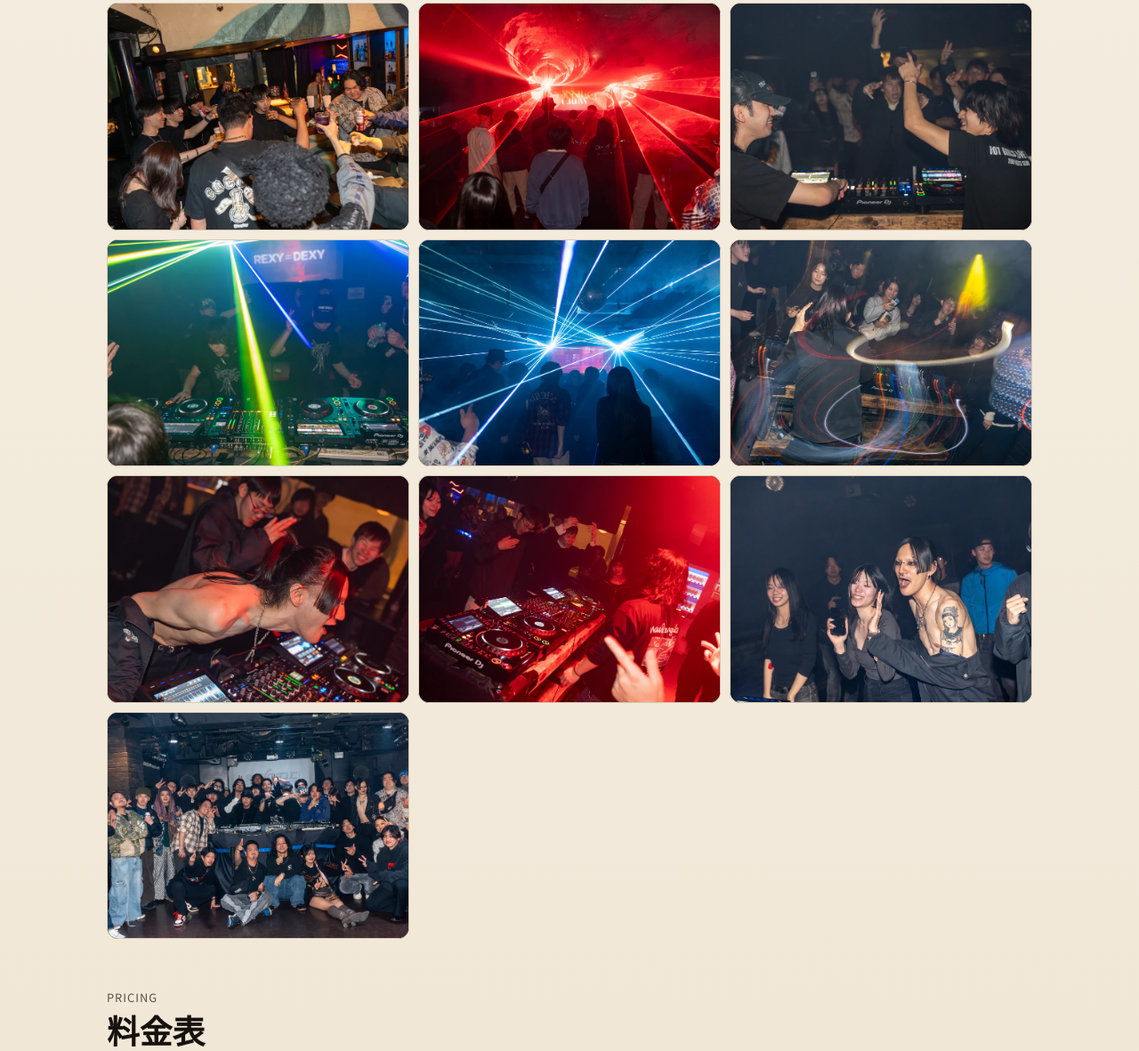
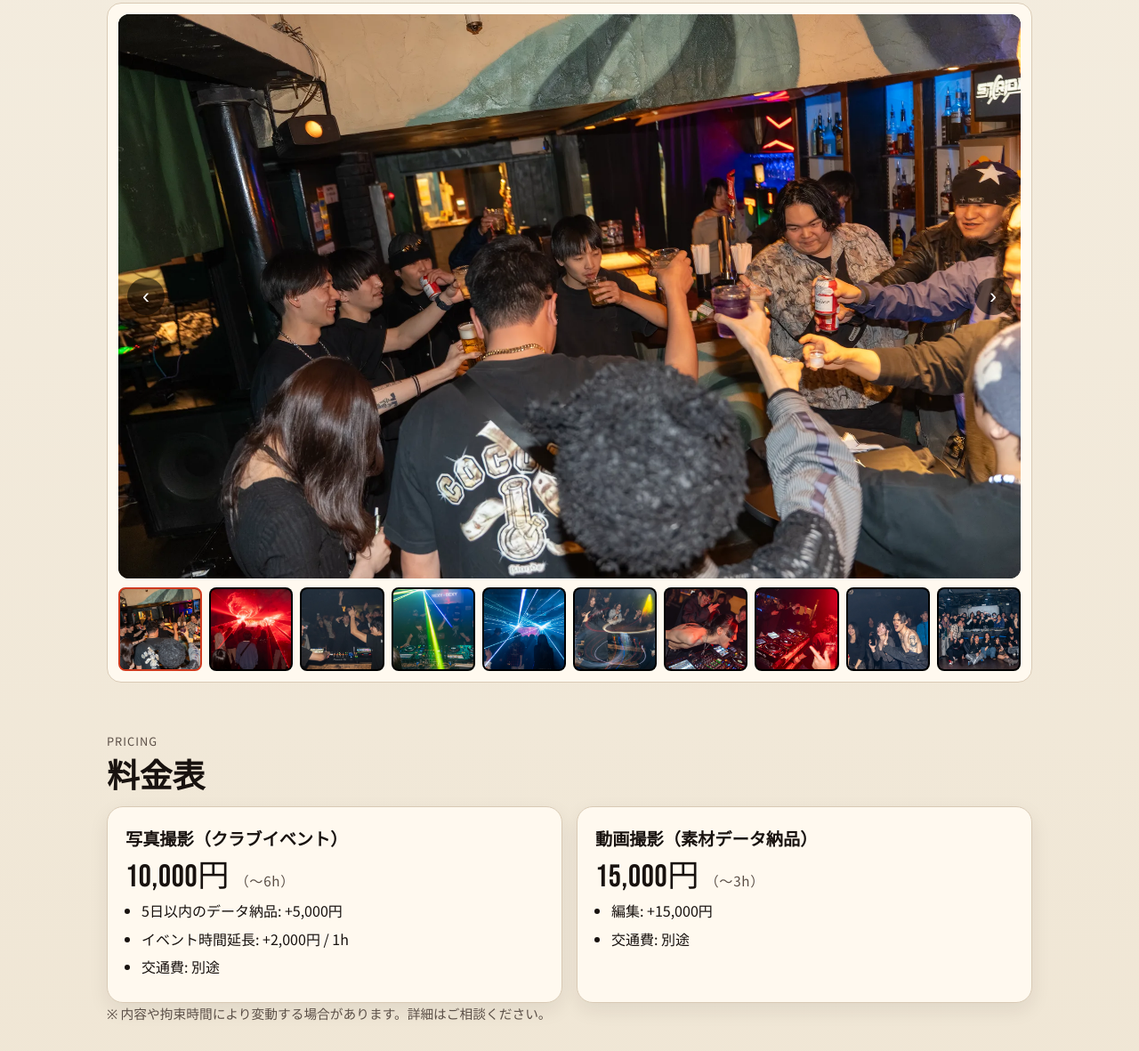
Before and after one commit to kominami-nakami/portfolio, a plain HTML site: page index.html in a window 1280 px wide. Shown: the part 1438-2619 px from the top of the page at 89% size. Drawn offline with Linux system fonts and the light colour scheme.

Commit message:
Update branding text and mobile slideshow layout

```diff
--- a/index.html
+++ b/index.html
@@ -41,7 +41,7 @@
 
     <header class="hero container">
       <nav class="topnav">
-        <p class="logo">KOMINAMI NAKAMI</p>
+        <p class="logo">こみなみなかみ</p>
         <a class="cta" href="#contact">お問い合わせ</a>
       </nav>
 
@@ -122,37 +122,50 @@
           <a href="https://x.com/STRIDE_KS/status/2019003020919574700?s=20" target="_blank" rel="noreferrer">フライヤー</a>
         </p>
         <p class="notice">実際に撮影した写真から一部を掲載しています。</p>
-        <div class="photo-grid">
-          <figure class="photo-card">
-            <img src="works/STRIDE_20260307/20260307_STRIDE-4.webp" alt="STRIDEイベント写真 1" loading="lazy" decoding="async" class="zoomable" />
-          </figure>
-          <figure class="photo-card">
-            <img src="works/STRIDE_20260307/20260307_STRIDE-61.webp" alt="STRIDEイベント写真 2" loading="lazy" decoding="async" class="zoomable" />
-          </figure>
-          <figure class="photo-card">
-            <img src="works/STRIDE_20260307/20260307_STRIDE-87.webp" alt="STRIDEイベント写真 3" loading="lazy" decoding="async" class="zoomable" />
-          </figure>
-          <figure class="photo-card">
-            <img src="works/STRIDE_20260307/20260307_STRIDE-95.webp" alt="STRIDEイベント写真 4" loading="lazy" decoding="async" class="zoomable" />
-          </figure>
-          <figure class="photo-card">
-            <img src="works/STRIDE_20260307/20260307_STRIDE-113.webp" alt="STRIDEイベント写真 5" loading="lazy" decoding="async" class="zoomable" />
-          </figure>
-          <figure class="photo-card">
-            <img src="works/STRIDE_20260307/20260307_STRIDE-139.webp" alt="STRIDEイベント写真 6" loading="lazy" decoding="async" class="zoomable" />
-          </figure>
-          <figure class="photo-card">
-            <img src="works/STRIDE_20260307/20260307_STRIDE-149.webp" alt="STRIDEイベント写真 7" loading="lazy" decoding="async" class="zoomable" />
-          </figure>
-          <figure class="photo-card">
-            <img src="works/STRIDE_20260307/20260307_STRIDE-154.webp" alt="STRIDEイベント写真 8" loading="lazy" decoding="async" class="zoomable" />
-          </figure>
-          <figure class="photo-card">
-            <img src="works/STRIDE_20260307/20260307_STRIDE-156.webp" alt="STRIDEイベント写真 9" loading="lazy" decoding="async" class="zoomable" />
-          </figure>
-          <figure class="photo-card">
-            <img src="works/STRIDE_20260307/20260307_STRIDE-185.webp" alt="STRIDEイベント写真 10" loading="lazy" decoding="async" class="zoomable" />
-          </figure>
+        <div class="slideshow" id="strideSlideshow">
+          <div class="slide-main-wrap">
+            <button class="slide-nav prev" type="button" aria-label="前の写真">‹</button>
+            <img
+              id="slideMainImage"
+              class="slide-main zoomable"
+              src="works/STRIDE_20260307/20260307_STRIDE-4.webp"
+              alt="STRIDEイベント写真 1"
+              decoding="async"
+            />
+            <button class="slide-nav next" type="button" aria-label="次の写真">›</button>
+          </div>
+          <div class="slide-thumbs" aria-label="サムネイル一覧">
+            <button class="thumb is-active" type="button" data-src="works/STRIDE_20260307/20260307_STRIDE-4.webp" data-alt="STRIDEイベント写真 1">
+              <img src="works/STRIDE_20260307/20260307_STRIDE-4.webp" alt="STRIDEサムネイル 1" loading="lazy" decoding="async" />
+            </button>
+            <button class="thumb" type="button" data-src="works/STRIDE_20260307/20260307_STRIDE-61.webp" data-alt="STRIDEイベント写真 2">
+              <img src="works/STRIDE_20260307/20260307_STRIDE-61.webp" alt="STRIDEサムネイル 2" loading="lazy" decoding="async" />
+            </button>
+            <button class="thumb" type="button" data-src="works/STRIDE_20260307/20260307_STRIDE-87.webp" data-alt="STRIDEイベント写真 3">
+              <img src="works/STRIDE_20260307/20260307_STRIDE-87.webp" alt="STRIDEサムネイル 3" loading="lazy" decoding="async" />
+            </button>
+            <button class="thumb" type="button" data-src="works/STRIDE_20260307/20260307_STRIDE-95.webp" data-alt="STRIDEイベント写真 4">
+              <img src="works/STRIDE_20260307/20260307_STRIDE-95.webp" alt="STRIDEサムネイル 4" loading="lazy" decoding="async" />
+            </button>
+            <button class="thumb" type="button" data-src="works/STRIDE_20260307/20260307_STRIDE-113.webp" data-alt="STRIDEイベント写真 5">
+              <img src="works/STRIDE_20260307/20260307_STRIDE-113.webp" alt="STRIDEサムネイル 5" loading="lazy" decoding="async" />
+            </button>
+            <button class="thumb" type="button" data-src="works/STRIDE_20260307/20260307_STRIDE-139.webp" data-alt="STRIDEイベント写真 6">
+              <img src="works/STRIDE_20260307/20260307_STRIDE-139.webp" alt="STRIDEサムネイル 6" loading="lazy" decoding="async" />
+            </button>
+            <button class="thumb" type="button" data-src="works/STRIDE_20260307/20260307_STRIDE-149.webp" data-alt="STRIDEイベント写真 7">
+              <img src="works/STRIDE_20260307/20260307_STRIDE-149.webp" alt="STRIDEサムネイル 7" loading="lazy" decoding="async" />
+            </button>
+            <button class="thumb" type="button" data-src="works/STRIDE_20260307/20260307_STRIDE-154.webp" data-alt="STRIDEイベント写真 8">
+              <img src="works/STRIDE_20260307/20260307_STRIDE-154.webp" alt="STRIDEサムネイル 8" loading="lazy" decoding="async" />
+            </button>
+            <button class="thumb" type="button" data-src="works/STRIDE_20260307/20260307_STRIDE-156.webp" data-alt="STRIDEイベント写真 9">
+              <img src="works/STRIDE_20260307/20260307_STRIDE-156.webp" alt="STRIDEサムネイル 9" loading="lazy" decoding="async" />
+            </button>
+            <button class="thumb" type="button" data-src="works/STRIDE_20260307/20260307_STRIDE-185.webp" data-alt="STRIDEイベント写真 10">
+              <img src="works/STRIDE_20260307/20260307_STRIDE-185.webp" alt="STRIDEサムネイル 10" loading="lazy" decoding="async" />
+            </button>
+          </div>
         </div>
       </section>
 
@@ -215,6 +228,7 @@
         const lightboxImage = document.getElementById("lightboxImage");
         const closeButton = document.getElementById("lightboxClose");
         const zoomableImages = document.querySelectorAll(".zoomable");
+        const slideshow = document.getElementById("strideSlideshow");
 
         const openLightbox = (img) => {
           lightboxImage.src = img.src;
@@ -247,6 +261,47 @@
             closeLightbox();
           }
         });
+
+        if (slideshow) {
+          const mainImage = document.getElementById("slideMainImage");
+          const thumbButtons = Array.from(slideshow.querySelectorAll(".thumb"));
+          const prevButton = slideshow.querySelector(".slide-nav.prev");
+          const nextButton = slideshow.querySelector(".slide-nav.next");
+          const slides = thumbButtons.map((button) => ({
+            src: button.dataset.src,
+            alt: button.dataset.alt,
+          }));
+          let currentIndex = 0;
+
+          const renderSlide = (index) => {
+            const slide = slides[index];
+            if (!slide) {
+              return;
+            }
+            mainImage.src = slide.src;
+            mainImage.alt = slide.alt;
+            thumbButtons.forEach((button, idx) => {
+              button.classList.toggle("is-active", idx === index);
+            });
+          };
+
+          thumbButtons.forEach((button, index) => {
+            button.addEventListener("click", () => {
+              currentIndex = index;
+              renderSlide(currentIndex);
+            });
+          });
+
+          prevButton.addEventListener("click", () => {
+            currentIndex = (currentIndex - 1 + slides.length) % slides.length;
+            renderSlide(currentIndex);
+          });
+
+          nextButton.addEventListener("click", () => {
+            currentIndex = (currentIndex + 1) % slides.length;
+            renderSlide(currentIndex);
+          });
+        }
       })();
     </script>
   </body>
--- a/styles.css
+++ b/styles.css
@@ -210,26 +210,75 @@ h2 {
   color: var(--muted);
 }
 
-.photo-grid {
-  display: grid;
-  grid-template-columns: repeat(3, minmax(0, 1fr));
-  gap: 10px;
+.slideshow {
+  border: 1px solid var(--border);
+  border-radius: 16px;
+  padding: 12px;
+  background: var(--surface);
 }
 
-.photo-card {
-  margin: 0;
+.slide-main-wrap {
+  position: relative;
   border-radius: 12px;
   overflow: hidden;
-  border: 1px solid var(--border);
   background: #000;
 }
 
-.photo-card img {
+.slide-main {
   display: block;
   width: 100%;
-  aspect-ratio: 4 / 3;
+  aspect-ratio: 16 / 10;
   object-fit: cover;
   cursor: zoom-in;
+}
+
+.slide-nav {
+  position: absolute;
+  top: 50%;
+  transform: translateY(-50%);
+  width: 42px;
+  height: 42px;
+  border: 0;
+  border-radius: 999px;
+  background: rgba(0, 0, 0, 0.55);
+  color: #fff;
+  font-size: 1.5rem;
+  cursor: pointer;
+}
+
+.slide-nav.prev {
+  left: 10px;
+}
+
+.slide-nav.next {
+  right: 10px;
+}
+
+.slide-thumbs {
+  margin-top: 10px;
+  display: grid;
+  grid-template-columns: repeat(10, minmax(0, 1fr));
+  gap: 8px;
+}
+
+.thumb {
+  padding: 0;
+  border: 2px solid transparent;
+  border-radius: 8px;
+  overflow: hidden;
+  cursor: pointer;
+  background: #000;
+}
+
+.thumb img {
+  display: block;
+  width: 100%;
+  aspect-ratio: 1 / 1;
+  object-fit: cover;
+}
+
+.thumb.is-active {
+  border-color: var(--accent);
 }
 
 .lightbox {
@@ -405,20 +454,23 @@ a {
     top: 8px;
     left: auto;
     margin: 8px 12px 0;
-    flex-direction: row;
-    flex-wrap: wrap;
-    gap: 10px;
+    flex-direction: column;
+    align-items: flex-start;
+    gap: 8px;
   }
 
   .side-menu-title {
-    width: 100%;
+    width: auto;
   }
 
   .service-grid,
   .work-grid,
-  .photo-grid,
   .pricing-grid {
     grid-template-columns: 1fr;
+  }
+
+  .slide-thumbs {
+    grid-template-columns: repeat(5, minmax(0, 1fr));
   }
 
   .hero {
```
